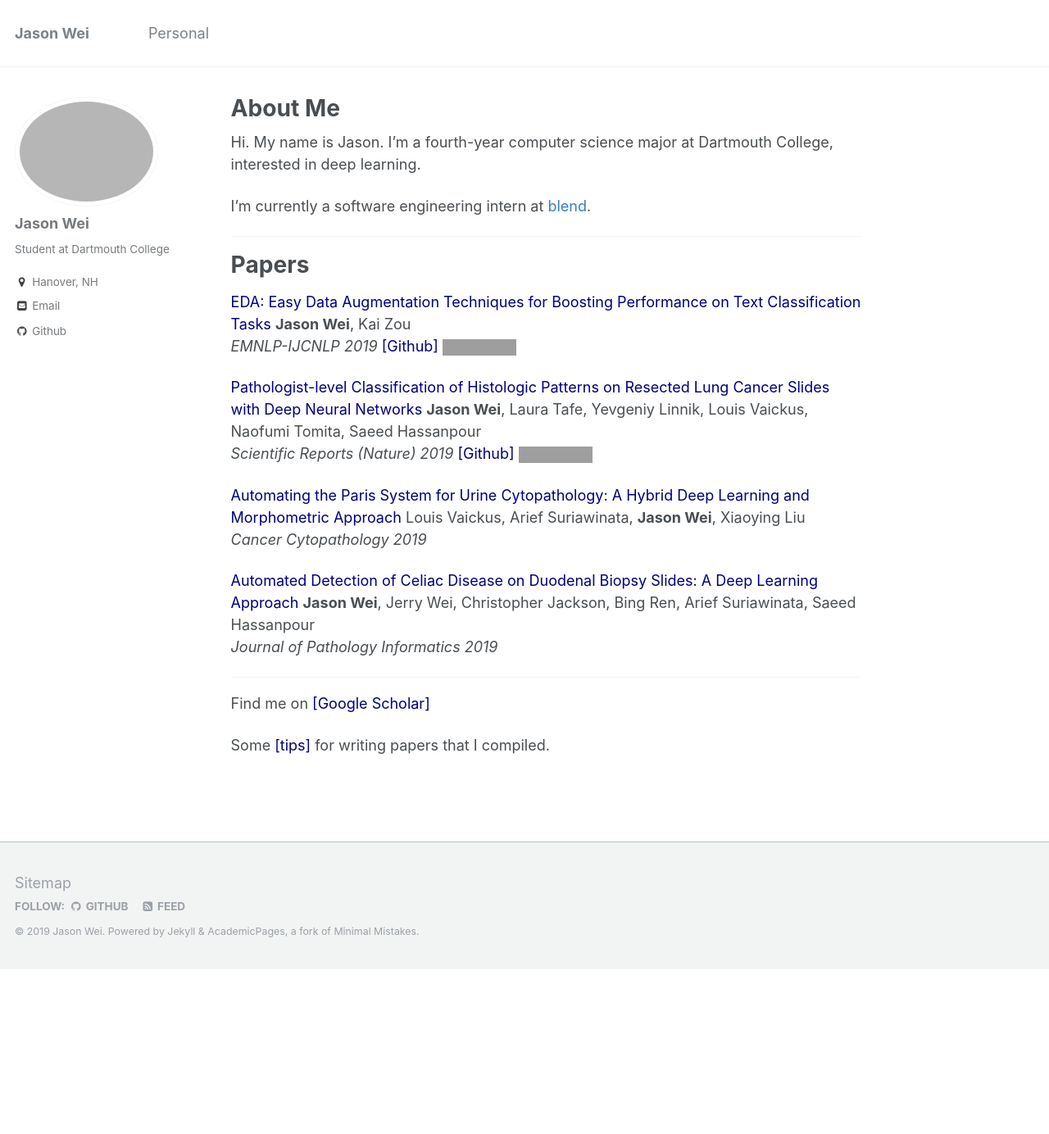
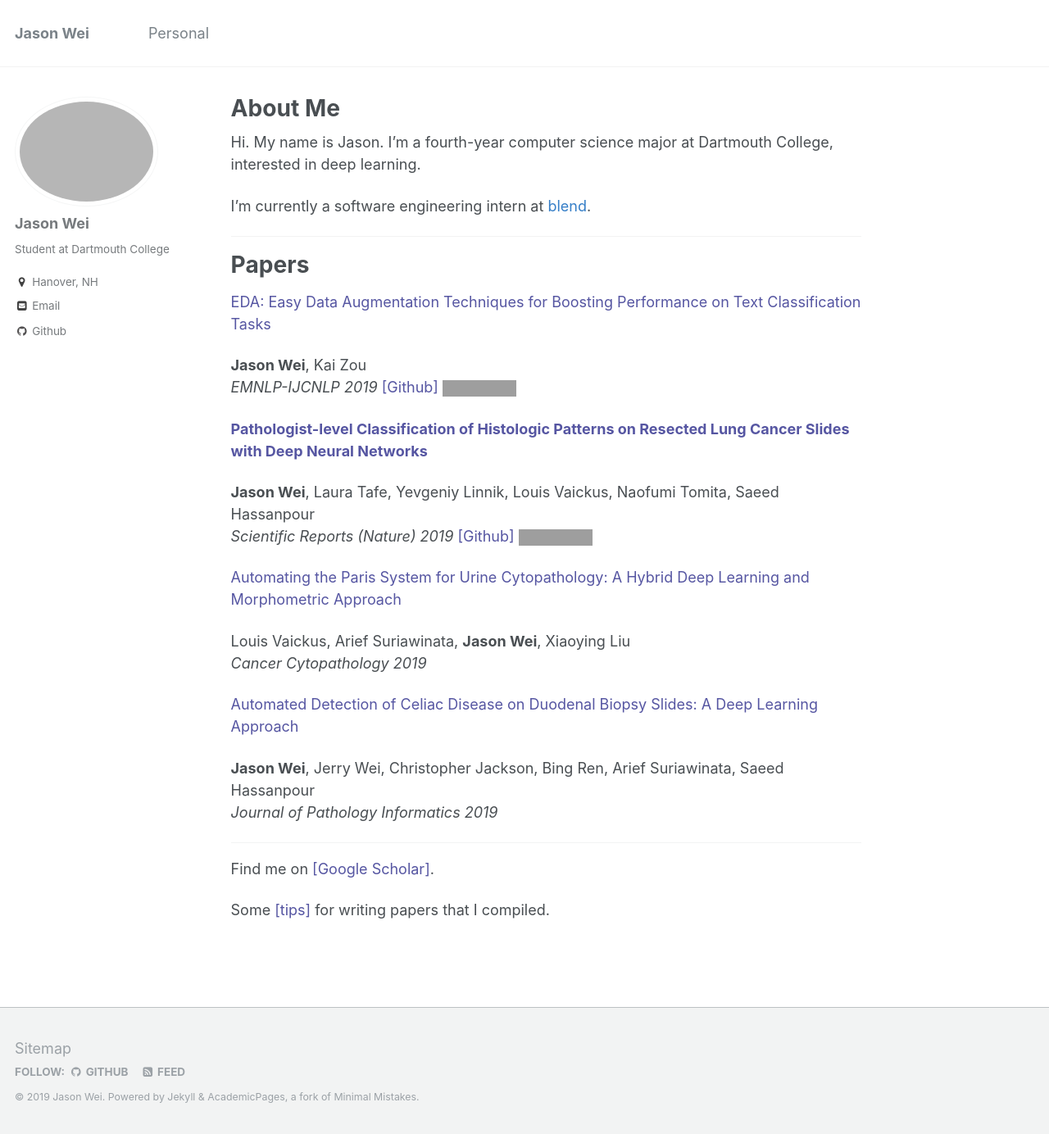
Before and after one commit to jasonwei20/jasonwei20.github.io, a Jekyll site: the page built from _pages/about.md, in a window 1280 px wide and 1384 px high. Shown: the whole window at 82% size. Built offline with Jekyll 4.4.1, drawn with Linux system fonts in a browser that asks for light colours; grey boxes are pictures that could not be loaded.

Commit message:
fix colors and spacing

```diff
--- a/_pages/about.md
+++ b/_pages/about.md
@@ -17,29 +17,33 @@
 
 # Papers
 
-<a href="http://arxiv.org/abs/1901.11196" style="color:navy" target="_blank">EDA: Easy Data Augmentation Techniques for Boosting Performance on Text Classification Tasks</a>
+<a href="http://arxiv.org/abs/1901.11196" style="color:#5656a2" target="_blank">EDA: Easy Data Augmentation Techniques for Boosting Performance on Text Classification Tasks</a>
+
 **Jason Wei**, Kai Zou
-*EMNLP-IJCNLP 2019* <a href="https://github.com/jasonwei20/eda_nlp" style="color:navy" target="_blank">[Github]</a>
+*EMNLP-IJCNLP 2019* <a href="https://github.com/jasonwei20/eda_nlp" style="color:#5656a2" target="_blank">[Github]</a>
 <img height="16" src="https://img.shields.io/github/stars/jasonwei20/eda_nlp.svg?logo=github&logoColor=white&colorA=navy&link=https://github.com/jasonwei20/eda_nlp&link=https://github.com/jasonwei20/eda_nlp">
 
-<a href="https://www.nature.com/articles/s41598-019-40041-7" style="color:navy" target="_blank">Pathologist-level Classification of Histologic Patterns on Resected Lung Cancer Slides with Deep Neural Networks</a>
+<a href="https://www.nature.com/articles/s41598-019-40041-7" style="color:#5656a2" target="_blank"><b>Pathologist-level Classification of Histologic Patterns on Resected Lung Cancer Slides with Deep Neural Networks</b></a>
+
 **Jason Wei**, Laura Tafe, Yevgeniy Linnik, Louis Vaickus, Naofumi Tomita, Saeed Hassanpour
-*Scientific Reports (Nature) 2019* <a href="https://github.com/BMIRDS/deepslide" style="color:navy" target="_blank">[Github]</a>
+*Scientific Reports (Nature) 2019* <a href="https://github.com/BMIRDS/deepslide" style="color:#5656a2" target="_blank">[Github]</a>
 <img height="16" src="https://img.shields.io/github/stars/BMIRDS/deepslide.svg?logo=github&logoColor=white&colorA=navy&link=https://github.com/BMIRDS/deepslide&link=https://github.com/BMIRDS/deepslide">
 
-<a href="https://onlinelibrary.wiley.com/doi/abs/10.1002/cncy.22099" style="color:navy" target="_blank">Automating the Paris System for Urine Cytopathology: A Hybrid Deep Learning and Morphometric Approach</a>
+<a href="https://onlinelibrary.wiley.com/doi/abs/10.1002/cncy.22099" style="color:#5656a2" target="_blank">Automating the Paris System for Urine Cytopathology: A Hybrid Deep Learning and Morphometric Approach</a>
+
 Louis Vaickus, Arief Suriawinata, **Jason Wei**, Xiaoying Liu
 *Cancer Cytopathology 2019*
 
-<a href="http://www.jpathinformatics.org/article.asp?issn=2153-3539;year=2019;volume=10;issue=1;spage=7;epage=7;aulast=Wei" style="color:navy" target="_blank">Automated Detection of Celiac Disease on Duodenal Biopsy Slides: A Deep Learning Approach</a>
+<a href="http://www.jpathinformatics.org/article.asp?issn=2153-3539;year=2019;volume=10;issue=1;spage=7;epage=7;aulast=Wei" style="color:#5656a2" target="_blank">Automated Detection of Celiac Disease on Duodenal Biopsy Slides: A Deep Learning Approach</a>
+
 **Jason Wei**, Jerry Wei, Christopher Jackson, Bing Ren, Arief Suriawinata, Saeed Hassanpour
 *Journal of Pathology Informatics 2019*
 
 ------
 
-Find me on <a href="https://scholar.google.com/citations?hl=en&user=wA5TK_0AAAAJ" style="color:navy" target="_blank">[Google Scholar]</a>
+Find me on <a href="https://scholar.google.com/citations?hl=en&user=wA5TK_0AAAAJ" style="color:#5656a2" target="_blank">[Google Scholar]</a>.
 
-Some <a href="https://jasonwei20.github.io/writing_tips/" style="color:navy" target="_blank">[tips]</a> for writing papers that I compiled.
+Some <a href="https://jasonwei20.github.io/writing_tips/" style="color:#5656a2" target="_blank">[tips]</a> for writing papers that I compiled.
 
 <!-- Global site tag (gtag.js) - Google Analytics -->
 <script async src="https://www.googletagmanager.com/gtag/js?id=UA-146397444-1"></script>
```
